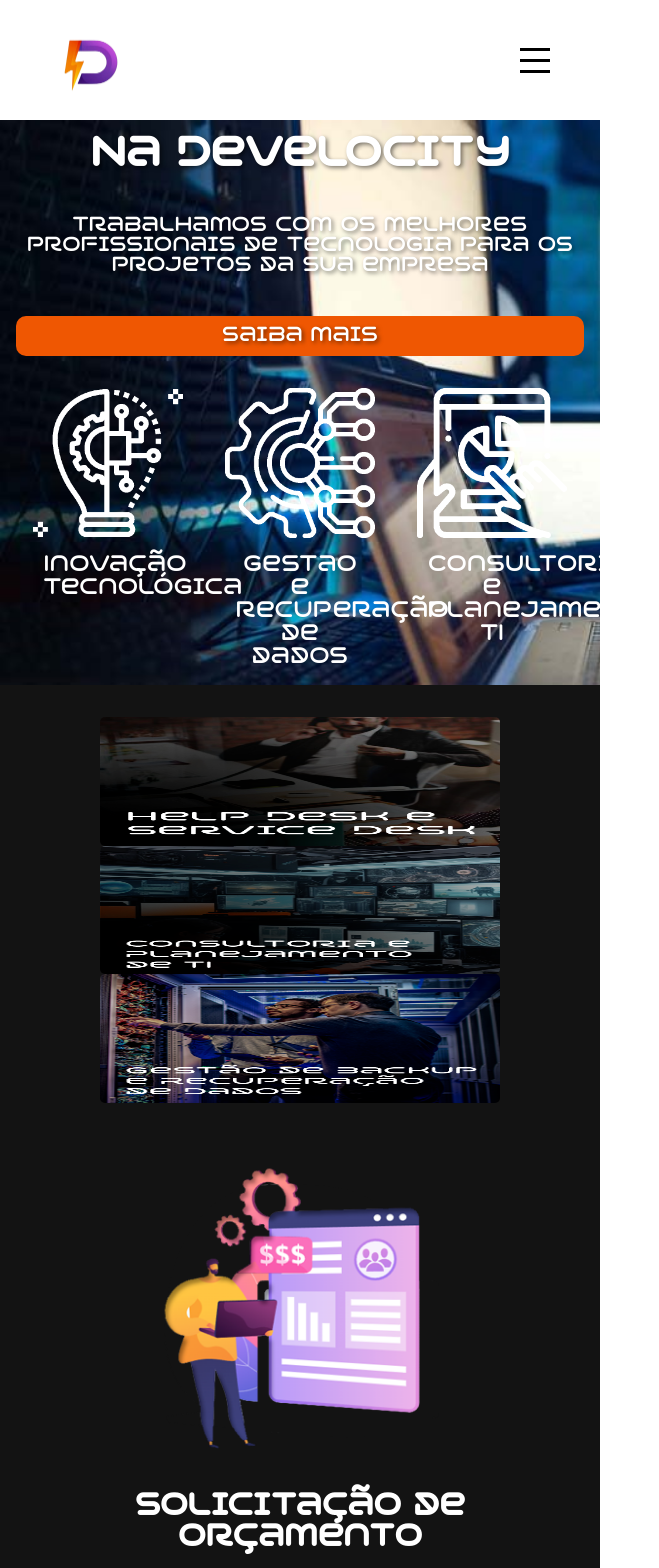
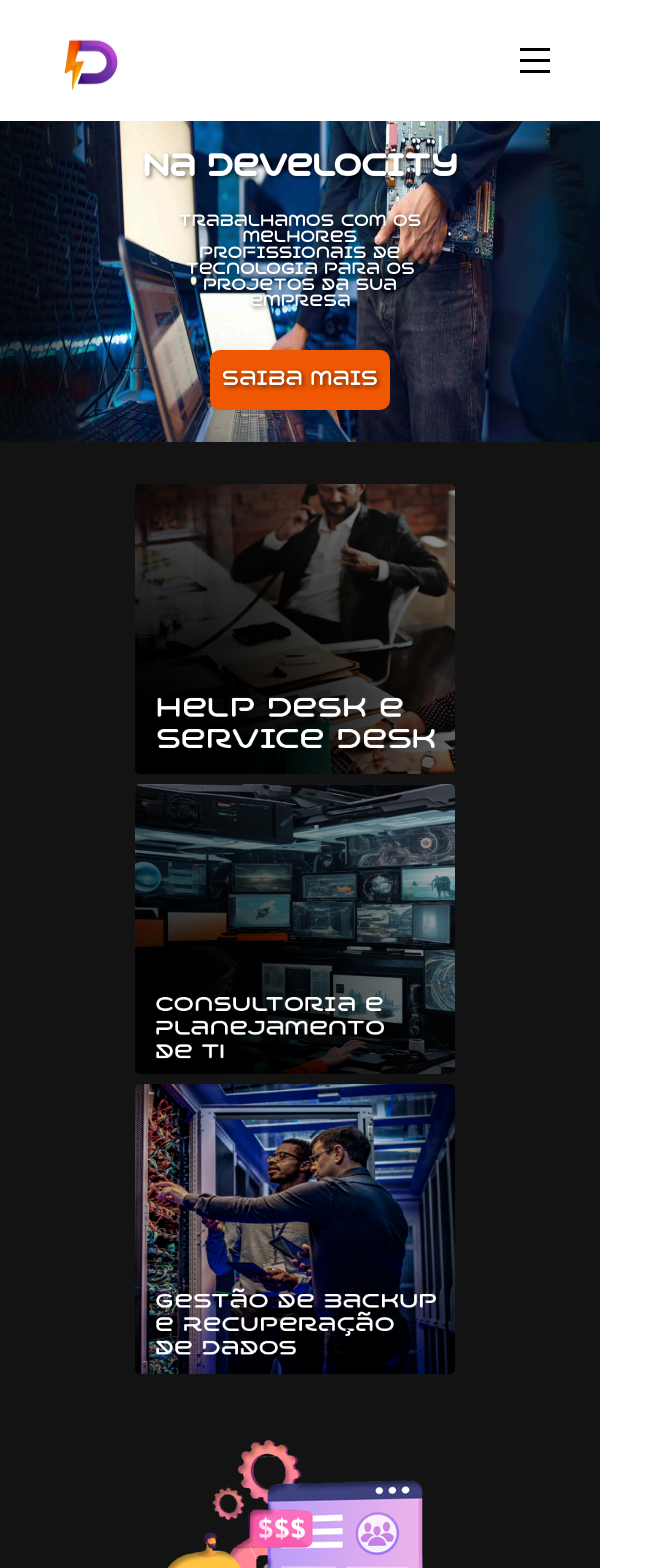
Before and after one commit to leo1lazaro/Develocity-Site, a React (Create React App) app: page / in a window 600 px wide. Shown: the top 1568 px of the page, 659 px wide, since content can reach past the window. Built offline with nearby package versions, Linux system fonts and the light colour scheme.

Commit message:
resposividade de 481 ate 718

```diff
--- a/src/Components/Pages/Home/SectionA/cardahome.css
+++ b/src/Components/Pages/Home/SectionA/cardahome.css
@@ -35,3 +35,11 @@
 
 
 }
+
+@media (min-width: 481px) and (max-width: 767px){
+    .card-section-a-home{
+        display: none;
+
+       }
+
+}
--- a/src/Components/Pages/Home/SectionA/sectiona.css
+++ b/src/Components/Pages/Home/SectionA/sectiona.css
@@ -106,9 +106,9 @@
         display: flex;
         flex-direction: column;
         justify-content: space-around;
-        padding: 2em 3em;
+        padding: 2em 2em;
         gap: 0em;
-        margin-top: 120px;
+        margin-top: 10px;
     }
     .section-a-home button{
         background-color: #EF5702;
@@ -142,3 +142,49 @@
     }
 
 }
+
+@media (min-width: 481px) and (max-width: 718px){
+    .section-a-home{
+        background-repeat: no-repeat;
+        background-size: 100% 100%;
+        width: 100%;
+        height: auto;
+        display: flex;
+        flex-direction: column;
+        justify-content: space-around;
+        padding: 2em 1em;
+        gap: 0em;
+        margin-top: 1px;
+    }
+    .section-a-home button{
+        background-color: #EF5702;
+        width: 180px;
+        height: 60px;
+        border-radius: 10px;
+        color: white;
+    }
+    .cards-section-a-home{
+        align-items: center;
+        justify-content: center;
+        display: flex;
+        flex-wrap: wrap;
+    }
+    .section-a-home-itens{
+        display: flex;
+        justify-content: center;
+        align-self: center;
+    }
+    .home-itens-titulo{
+        color: white;
+        font-size: 30px;
+        max-width: 60%;
+        font-family: var(--font-principal);
+    }
+    .home-itens-texto{
+        color: white;
+        font-size: 16px;
+        max-width: 50%;
+        font-family: var(--font-principal);
+    }
+
+}
--- a/src/Components/Pages/Home/SectionB/sectionb.css
+++ b/src/Components/Pages/Home/SectionB/sectionb.css
@@ -47,6 +47,28 @@
 
 }
 
+@media (min-width: 481px) and (max-width: 718px){
+    .section-b-home{
+        display: flex;
+        justify-content: center;
+        align-items: center;
+        flex-wrap: wrap;
+        width:auto;
+        height:auto;
+        gap: 0px 2px;
+       }
+
+   .card-b-home{
+       margin-top: 10px;
+       margin-right: 10px;
+       flex-basis: 200;
+        border-radius: 5px;
+        width: 320px;
+        height: 290px;
+        background-size: 100% 100%;
+       }
+}
+
 @media (min-width:992px) and (max-width:1199px) {
     .section-b-home{
         display: flex;
--- a/src/Components/Pages/Home/SectionC/sectionc.css
+++ b/src/Components/Pages/Home/SectionC/sectionc.css
@@ -90,3 +90,22 @@
     }
 
 }
+
+@media (min-width: 481px) and (max-width: 718px){
+    .section-c-home-img img {
+        width: 100%;
+        max-width: 500px;
+    }
+
+    .section-c-home-textos-titulo {
+        font-size: 30px;
+    }
+
+    .section-c-home-textos-paragrafo {
+        font-size: 16px;
+        width: auto;
+        max-width: 500px;
+    }
+
+
+}
--- a/src/Components/Rodape/rodape.css
+++ b/src/Components/Rodape/rodape.css
@@ -46,6 +46,7 @@
 }
 
 @media (max-width: 480px){
+
     .rodape-primeira-section>p {
      display: none;
     }
@@ -61,6 +62,24 @@
 
 
 
+
+}
+
+@media (min-width: 481px) and (max-width: 718px){
+    .rodape-primeira-section {
+        display: flex;
+        align-items: center;
+        justify-content: center;
+
+    }
+
+       .rodape-info {
+        display: none;
+       }
+
+       .rodape-img-final {
+           display: none;
+       }
 
 }
 
```
